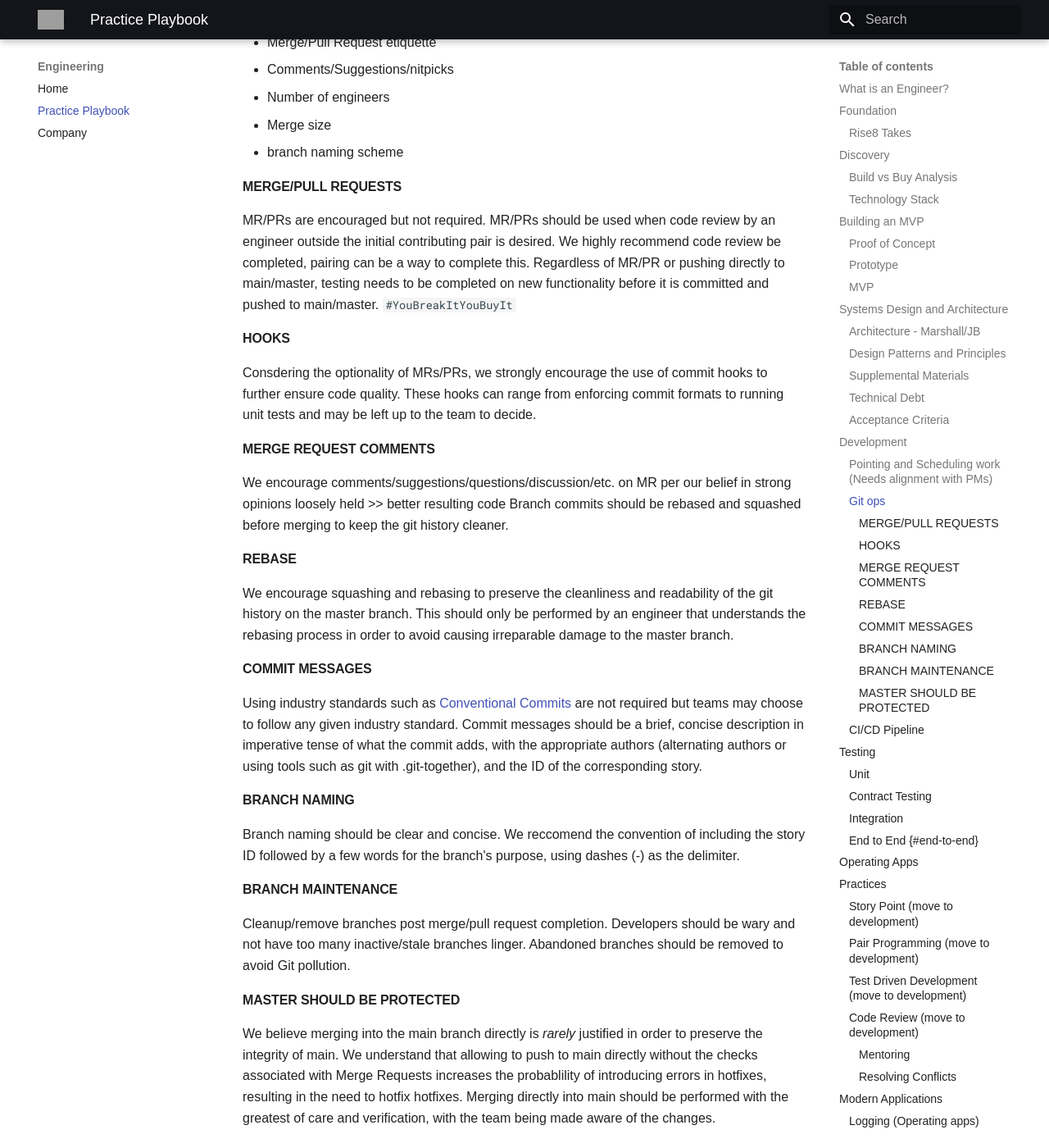
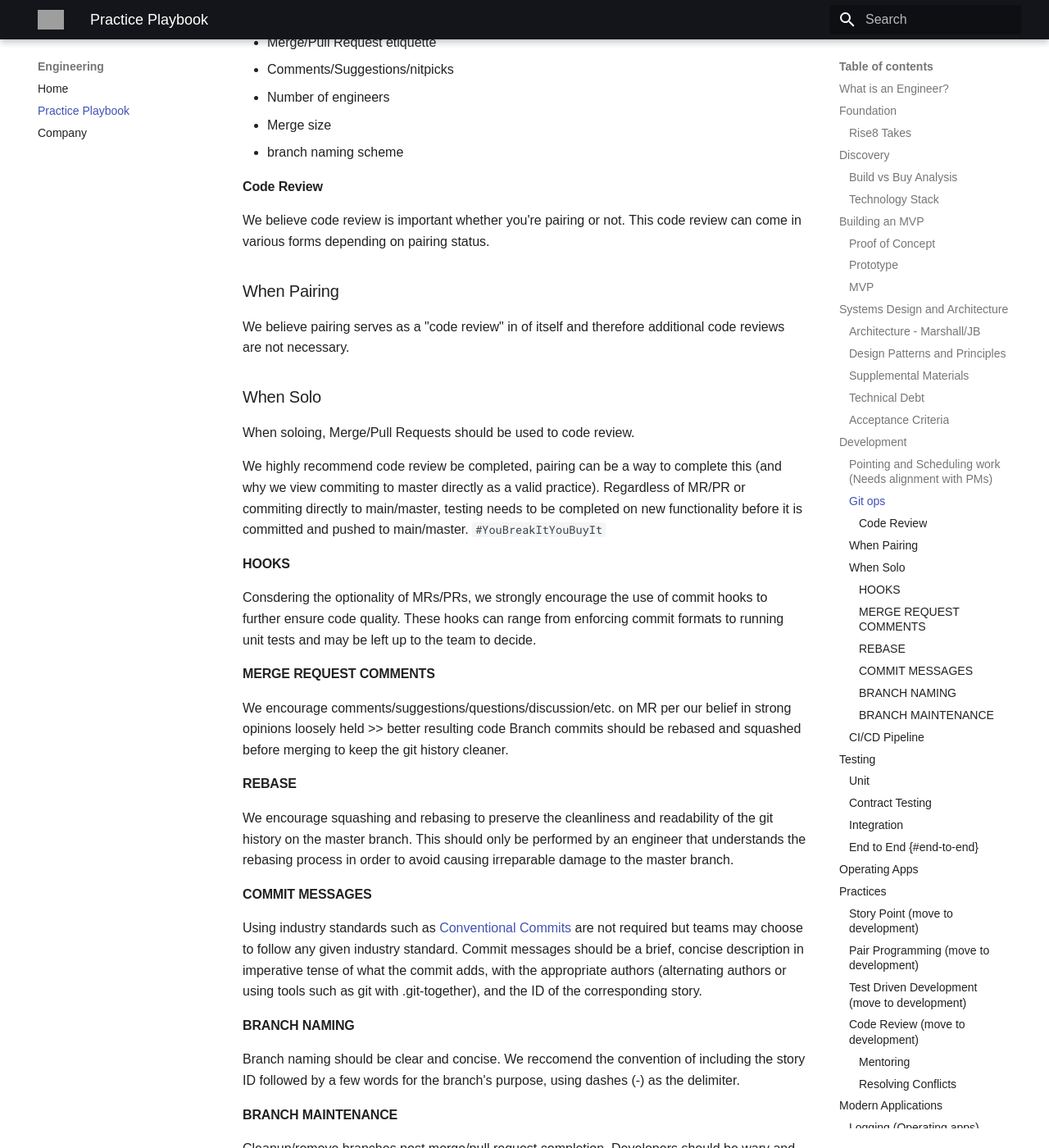
Before and after one commit to rise8-us/rise8-us, an MkDocs documentation site: the page built from docs/practice-playbook.md, in a window 1280 px wide and 1400 px high, scrolled down 7588 px. Shown: the whole window at 82% size. Built offline with MkDocs 1.6.1 and Material for MkDocs 9.7.7, drawn with Linux system fonts in a browser that asks for light colours; some web fonts are replaced; grey boxes are pictures that could not be loaded.

Commit message:
Discussion on nature of code reivew with respect to pairing vs solo. What are we trying to achieve

```diff
--- a/docs/practice-playbook.md
+++ b/docs/practice-playbook.md
@@ -238,11 +238,19 @@ Security is a fundamental part of software developemnt and as such can be charac
   - Merge size
 - branch naming scheme
 
-#### MERGE/PULL REQUESTS
-MR/PRs are encouraged but not required.
-MR/PRs should be used when code review by an engineer outside the initial contributing pair is desired.
-We highly recommend code review be completed, pairing can be a way to complete this.
-Regardless of MR/PR or pushing directly to main/master, testing needs to be completed on new functionality before it is committed and pushed to main/master.
+#### Code Review
+
+We believe code review is important whether you're pairing or not. This code review can come in various forms depending on pairing status.
+### When Pairing
+We believe pairing serves as a "code review" in of itself and therefore additional code reviews are not necessary.
+
+### When Solo
+When soloing, Merge/Pull Requests should be used to code review.
+
+
+
+We highly recommend code review be completed, pairing can be a way to complete this (and why we view commiting to master directly as a valid practice).
+Regardless of MR/PR or commiting directly to main/master, testing needs to be completed on new functionality before it is committed and pushed to main/master.
 `#YouBreakItYouBuyIt`
 
 #### HOOKS
@@ -265,8 +273,6 @@ Branch naming should be clear and concise. We reccomend the convention of includ
 Cleanup/remove branches post merge/pull request completion.
 Developers should be wary and not have too many inactive/stale branches linger. Abandoned branches should be removed to avoid Git pollution.
 
-#### MASTER SHOULD BE PROTECTED
-We believe merging into the main branch directly is *rarely* justified in order to preserve the integrity of main. We understand that allowing to push to main directly without the checks associated with Merge Requests increases the probablility of introducing errors in hotfixes, resulting in the need to hotfix hotfixes. Merging directly into main should be performed with the greatest of care and verification, with the team being made aware of the changes.
 
 
 ### CI/CD Pipeline
```
